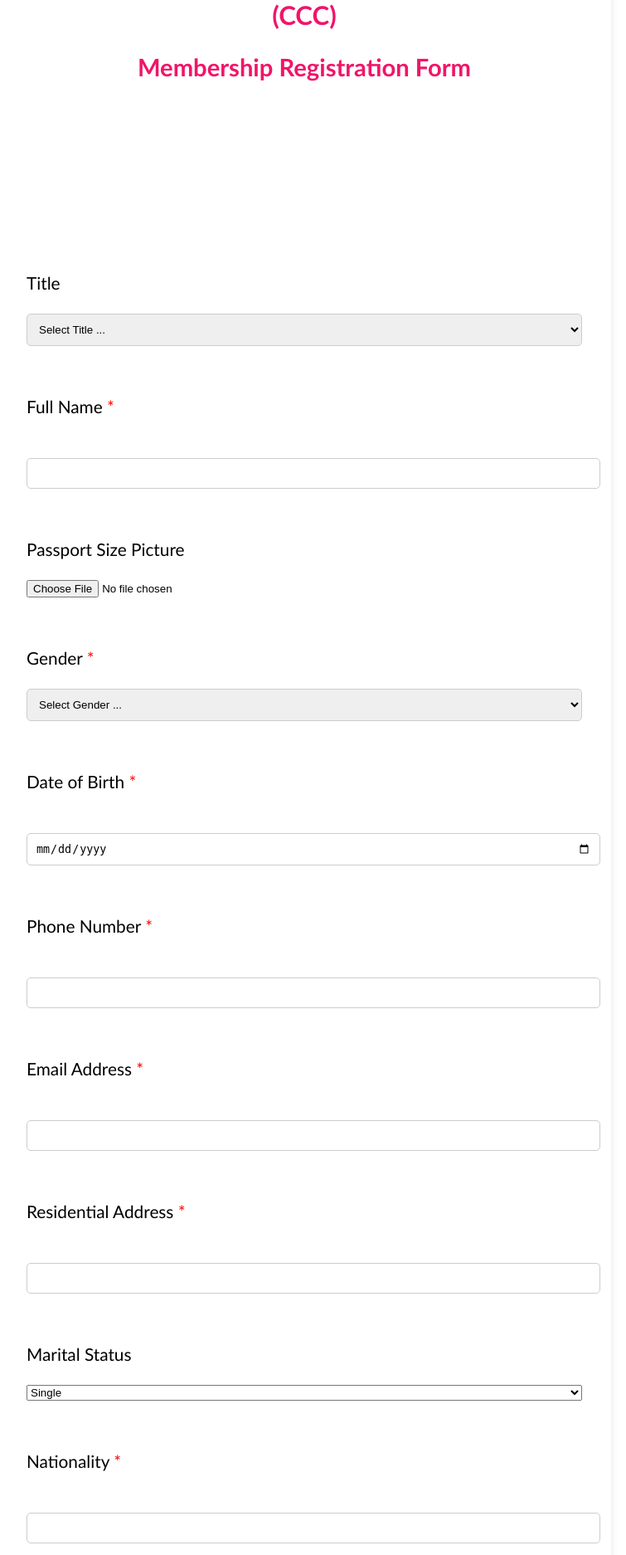
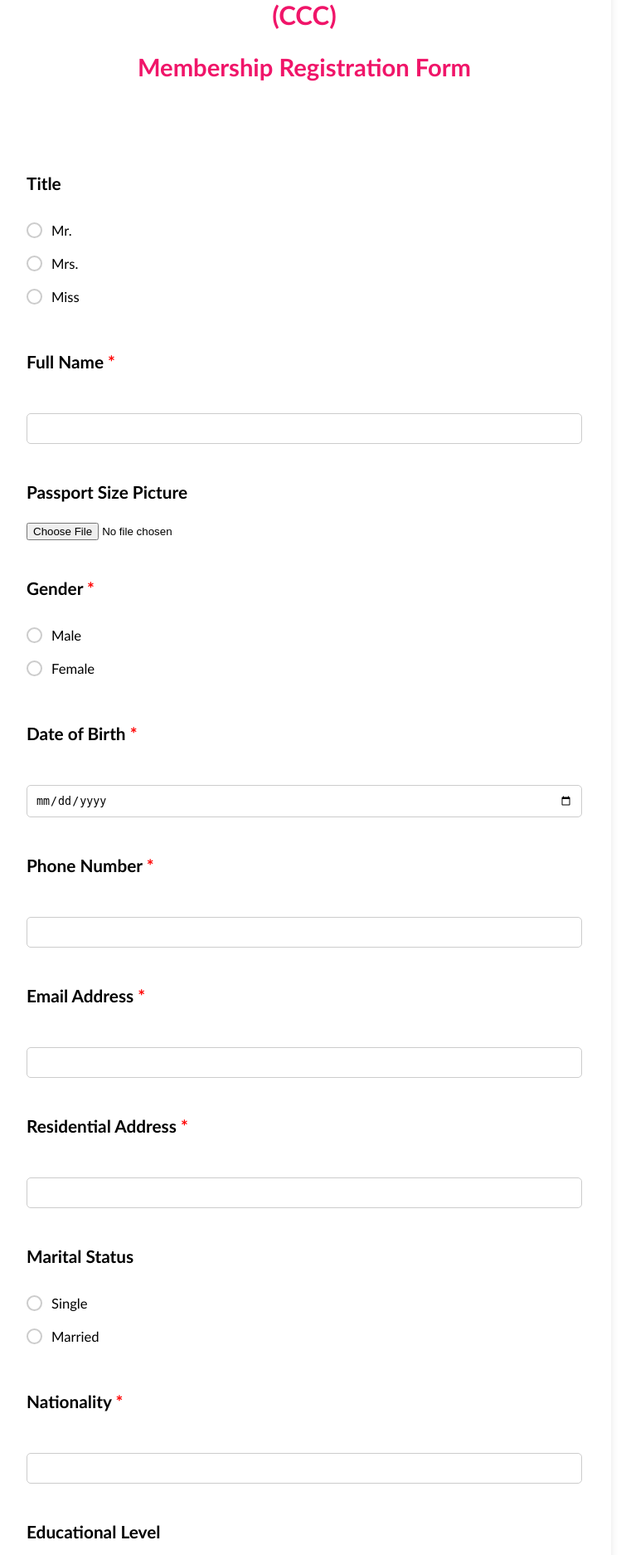
Before and after one commit to NanaAkua-Gayles/cc_database_system, a PHP site: page /membershipForm.html in a window 1280 px wide. Shown: the part 227-2101 px from the top of the page at 83% size, without its empty margins (273-1028 px from the left). Run offline with PHP 8.4, Linux system fonts and the light colour scheme.

Commit message:
"I did some editing on the pages"

```diff
--- a/membershipForm.html
+++ b/membershipForm.html
@@ -18,19 +18,21 @@
         </div>
 
 
-    <form id="memberform" action="member.php" method="POST">
+    <form id="memberform" action="member.php" method="POST" enctype="multipart/form-data">
     <div class="fDetail">
         <input type="hidden" name="id" id="memberId">
         </div>
 
     <div class="fDetail">
-        <label>Title</label><br>
-        <select id="placeholder" required>
-            <option name="title">Select Title ...</option>
-            <option name="title">Mr.</option>
-            <option name="title">Mrs.</option>
-            <option name="title">Miss</option>
-</select>
+        <label id="lbl">Title</label><br>
+        <input type="radio" name="title" id="title1" class="custom-radio">
+        <label class="radio-label" for="title1">Mr.</label>
+
+        <input type="radio" name="title" id="title2" class="custom-radio">
+        <label class="radio-label" for="title2">Mrs.</label>
+
+        <input type="radio" name="title" id="title3" class="custom-radio">
+        <label class="radio-label" for="title3">Miss</label>
     </div>
 
     <div class="fDetail">
@@ -43,16 +45,15 @@
         <label for="picture-upload" id="lbl">Passport Size Picture</label><br>
         <div class="picture-placeholder"></div>
             <input type="file" id="picture-upload" name="image" accept="image/*">
-        </label>
     </div>
 
     <div class="fDetail">
-        <label id="lbl">Gender <span style="color: red;">*</span></label><br>
-        <select id="placeholder">
-            <option name="gender">Select Gender ...</option>
-            <option name="gender">Male</option>
-            <option name="gender">Female</option>
-        </select>
+        <label for="gender" id="lbl">Gender <span style="color: red;">*</span></label><br>
+        <input type="radio" name="gender" id="gender1" class="custom-radio">
+        <label class="radio-label" for="gender1">Male</label>
+
+        <input type="radio" name="gender" id="gender2" class="custom-radio">
+        <label class="radio-label" for="gender2">Female</label>
     </div>
 
     <div class="fDetail">
@@ -77,10 +78,11 @@
 
     <div class="fDetail">
         <label id="lbl">Marital Status</label><br>
-        <select id="placeholder1">
-            <option name="maritalStat">Single</option>
-            <option name="maritalStat">Married </option>
-        </select>
+        <input type="radio" name="maritalStatus" id="status1" class="custom-radio">
+        <label class="radio-label" for="status1">Single</label>
+
+        <input type="radio" name="maritalStatus" id="status2" class="custom-radio">
+        <label class="radio-label" for="status2">Married</label>
     </div>
 
     <div class="fDetail">
@@ -90,35 +92,38 @@
 
     <div class="fDetail">
     <label id="lbl">Educational Level</label><br>
-    <select id="placeholder">
-        <option name="education">Basic Education</option>
-        <option name="education">Secondary Education</option>
-        <option name="education">Tertiary Education</option>
-    </select>
+        <input type="radio" name="education" id="education1" class="custom-radio">
+        <label class="radio-label" for="education1">Basic Education</label>
+
+        <input type="radio" name="education" id="education2" class="custom-radio">
+        <label class="radio-label" for="education2">Secondary Education</label>
+
+        <input type="radio" name="education" id="education3" class="custom-radio">
+        <label class="radio-label" for="education3">Tertiary Education</label>
     </div>
 
     <div class="fDetail">
-        <label>Profession </label><br><br>
+        <label id="lbl">Profession </label><br><br>
             <input type="text" name="profession" id="placeholder">
     </div>
 
     <div class="fDetail">
-        <label>Name of Emergency Contact <span style="color: red;">*</span></label><br><br>
+        <label id="lbl">Name of Emergency Contact <span style="color: red;">*</span></label><br><br>
             <input type="text" name="emergencyContactName" id="placeholder" required>
     </div>
 
     <div class="fDetail">
-        <label>Emergency Contact <span style="color: red;">*</span></label><br><br>
+        <label id="lbl">Emergency Contact <span style="color: red;">*</span></label><br><br>
             <input type="text" name="emergencyContact" id="placeholder" required>
     </div>
 
     <div class="fDetail">
-        <label>Name of your Team <span style="color: red;">*</span></label><br><br>
+        <label id="lbl">Name of your Team <span style="color: red;">*</span></label><br><br>
             <input type="text" name="team" id="placeholder" required>
     </div>
 
     <div class="fDetail">
-        <label>Auxiliary Department</label><br>
+        <label id="lbl">Auxiliary Department</label><br>
         <label>
             <input type="checkbox" name="department[]" value="option1"> Lead Presbyter
         </label>
@@ -148,7 +153,7 @@
         </label>
         </div>
 
-    <button type="submit" class="mfButton">Submit</button>
+    <button type="submit" value="Submit" class="mfButton">Submit</button>
 </form>
 </div>
 </section>
--- a/style.css
+++ b/style.css
@@ -95,19 +95,52 @@ body{
     align-items: center;
     padding: 20px;
     color: rgb(240, 21, 105);
-    margin-bottom: 20%;
+    margin-bottom: 5%;
 }
 .fDetail{
     display: flex;
     flex-direction: column;
     padding: 15px;
-    margin-top: 30px;
+    margin-top: 15px;
+}
+#lbl{
+    font-weight: bold;
 }
 #placeholder{
+    display: block;
     width: 100%;
     padding: 10px;
     border: 1px solid #ccc;
     border-radius: 5px;
+    appearance: none;
+    box-sizing: border-box;
+}
+.custom-radio{
+    display: none;
+}
+.radio-label{
+    position: relative;
+    padding-left: 30px;
+    cursor: pointer;
+    display: inline-block;
+    line-height: 40px;
+    font-size: 0.8em;
+}
+.radio-label::before{
+    content: '';
+    position: absolute;
+    left: 0;
+    right: 0;
+    top: 25%;
+    width: 15px;
+    height: 15px;
+    border: 2px solid #ccc;
+    border-radius: 50%;
+    background: #ffffff;
+    transition: background 0.3s;
+}
+.custom-radio:checked + .radio-label::before{
+    background: blue;
 }
 .mfButton{
     width: 20%;
```
Also changed, not shown: index.html (+4 -5 lines), member.php (+37 -15 lines).
